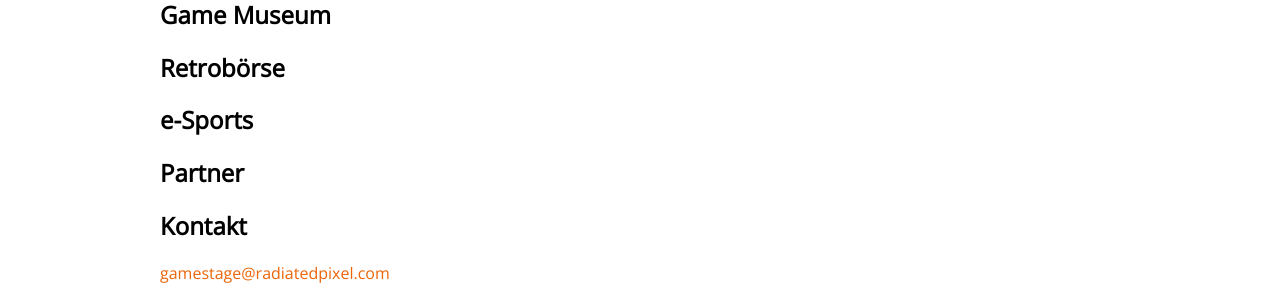
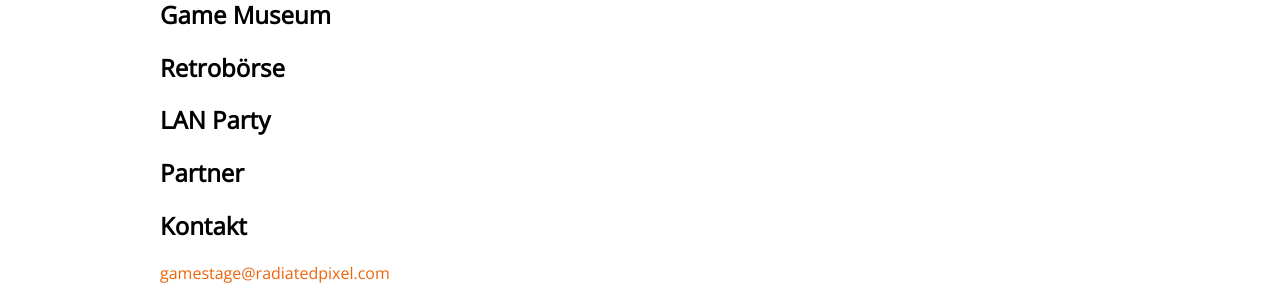
Before and after one commit to Lorti/gsexpo, a Jekyll site: the page built from index.html, in a window 1280 px wide and 900 px high, scrolled down 755 px. Shown: the part 157-457 px from the top of the window. Built offline with Jekyll 4.4.1, drawn with Linux system fonts in a browser that asks for light colours; nearby versions of some CDN libraries; Markdown is read by kramdown in place of the engine named in the settings.

Commit message:
Update esports.markdown

```diff
--- a/_includes/esports.markdown
+++ b/_includes/esports.markdown
@@ -1 +1 @@
-## e-Sports
+## LAN Party
```
